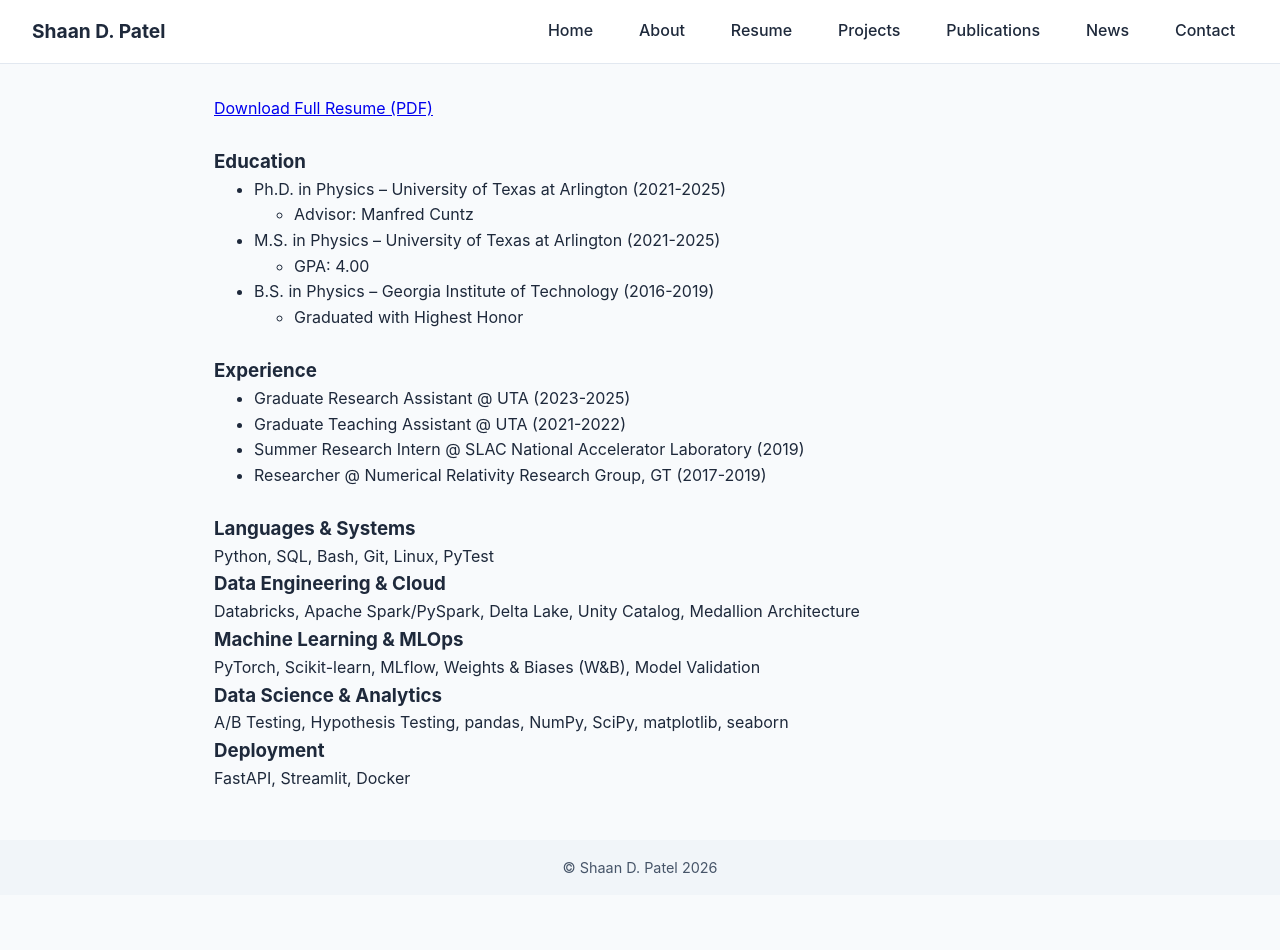
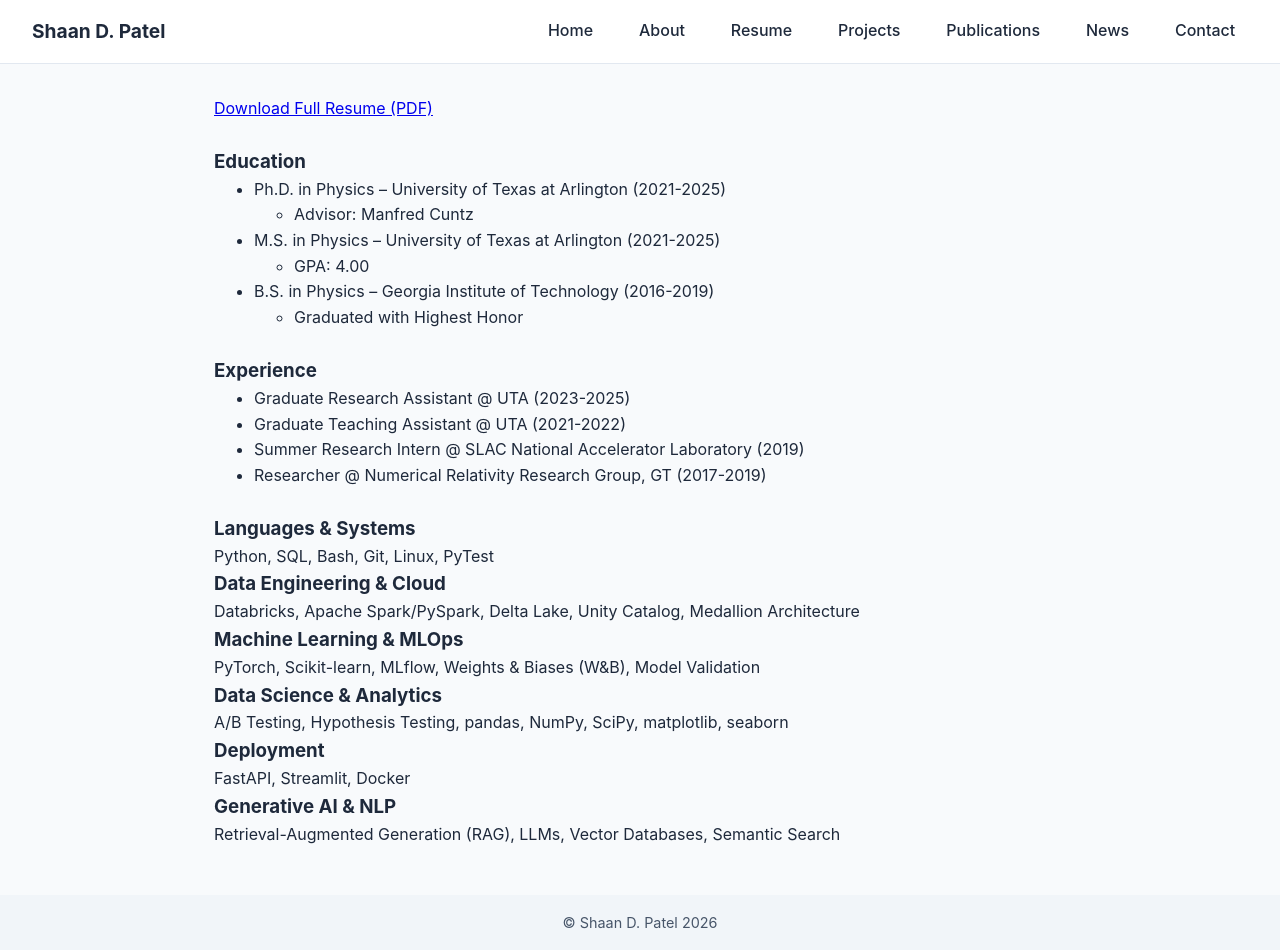
Before and after one commit to shaandpatel/shaandpatel.github.io, a Jekyll site: the page built from resume.md, in a window 1280 px wide and 950 px high. Built offline with Jekyll 4.4.1, drawn with Linux system fonts in a browser that asks for light colours.

Commit message:
Update resume.md

```diff
--- a/resume.md
+++ b/resume.md
@@ -39,3 +39,6 @@ A/B Testing, Hypothesis Testing, pandas, NumPy, SciPy, matplotlib, seaborn
 
 ### Deployment
 FastAPI, Streamlit, Docker
+
+### Generative AI & NLP
+Retrieval-Augmented Generation (RAG), LLMs, Vector Databases, Semantic Search
```
